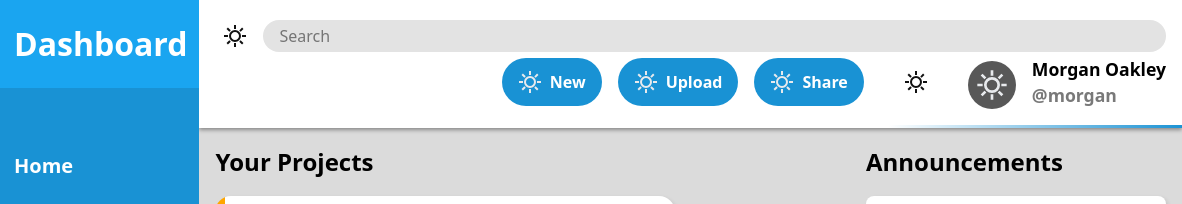
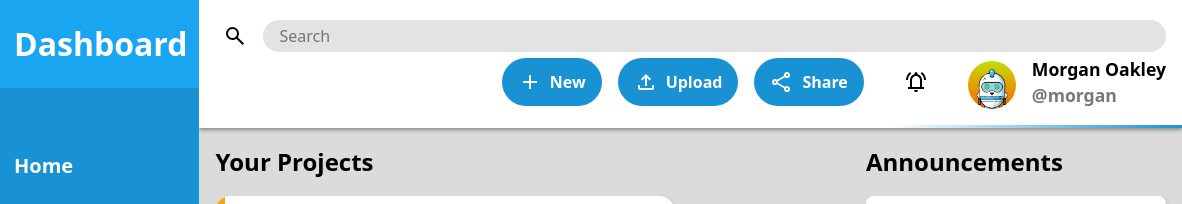
Before and after one commit to Juusoma/odin-admin-dashboard, a plain HTML site: page index.html in a window 1280 px wide. Shown: the top 204 px of the page, 98-1280 px from the left. Drawn offline with Linux system fonts and the light colour scheme.

Commit message:
Avatar icons

```diff
--- a/index.html
+++ b/index.html
@@ -57,30 +57,32 @@
         <div class="header">
             <div class="search-container">
                 <button class="icon-button search-button">
-                    <img src="./img/dummy-icon-black.svg" alt="dummy">
+                    <svg xmlns="http://www.w3.org/2000/svg" height="24px" viewBox="0 -960 960 960" width="24px" fill="#000000"><path d="M784-120 532-372q-30 24-69 38t-83 14q-109 0-184.5-75.5T120-580q0-109 75.5-184.5T380-840q109 0 184.5 75.5T640-580q0 44-14 83t-38 69l252 252-56 56ZM380-400q75 0 127.5-52.5T560-580q0-75-52.5-127.5T380-760q-75 0-127.5 52.5T200-580q0 75 52.5 127.5T380-400Z"/></svg>
                 </button>
                 <input type="text" class="search-bar" placeholder="Search">
             </div>
             <div class="profile-container">
                 <div class="header-actions-container">
                     <button class="header-button">
-                        <img src="./img/dummy-icon.svg" alt="dummy">
+                        <svg xmlns="http://www.w3.org/2000/svg" height="24px" viewBox="0 -960 960 960" width="24px" fill="#FFFFFF"><path d="M440-440H200v-80h240v-240h80v240h240v80H520v240h-80v-240Z"/></svg>
                         New
                     </button>
                     <button class="header-button">
-                        <img src="./img/dummy-icon.svg" alt="dummy">
+                        <svg xmlns="http://www.w3.org/2000/svg" height="24px" viewBox="0 -960 960 960" width="24px" fill="#FFFFFF"><path d="M440-320v-326L336-542l-56-58 200-200 200 200-56 58-104-104v326h-80ZM240-160q-33 0-56.5-23.5T160-240v-120h80v120h480v-120h80v120q0 33-23.5 56.5T720-160H240Z"/></svg>
                         Upload
                     </button>
                     <button class="header-button">
-                        <img src="./img/dummy-icon.svg" alt="dummy">
+                        <svg xmlns="http://www.w3.org/2000/svg" height="24px" viewBox="0 -960 960 960" width="24px" fill="#FFFFFF"><path d="M680-80q-50 0-85-35t-35-85q0-6 3-28L282-392q-16 15-37 23.5t-45 8.5q-50 0-85-35t-35-85q0-50 35-85t85-35q24 0 45 8.5t37 23.5l281-164q-2-7-2.5-13.5T560-760q0-50 35-85t85-35q50 0 85 35t35 85q0 50-35 85t-85 35q-24 0-45-8.5T598-672L317-508q2 7 2.5 13.5t.5 14.5q0 8-.5 14.5T317-452l281 164q16-15 37-23.5t45-8.5q50 0 85 35t35 85q0 50-35 85t-85 35Zm0-80q17 0 28.5-11.5T720-200q0-17-11.5-28.5T680-240q-17 0-28.5 11.5T640-200q0 17 11.5 28.5T680-160ZM200-440q17 0 28.5-11.5T240-480q0-17-11.5-28.5T200-520q-17 0-28.5 11.5T160-480q0 17 11.5 28.5T200-440Zm480-280q17 0 28.5-11.5T720-760q0-17-11.5-28.5T680-800q-17 0-28.5 11.5T640-760q0 17 11.5 28.5T680-720Zm0 520ZM200-480Zm480-280Z"/></svg>
                         Share
                     </button>
                 </div>
                 <button class="icon-button notification-button">
-                    <img src="./img/dummy-icon-black.svg" alt="dummy">
+                    <svg xmlns="http://www.w3.org/2000/svg" height="24px" viewBox="0 -960 960 960" width="24px" fill="#000000"><path d="M80-560q0-100 44.5-183.5T244-882l47 64q-60 44-95.5 111T160-560H80Zm720 0q0-80-35.5-147T669-818l47-64q75 55 119.5 138.5T880-560h-80ZM160-200v-80h80v-280q0-83 50-147.5T420-792v-28q0-25 17.5-42.5T480-880q25 0 42.5 17.5T540-820v28q80 20 130 84.5T720-560v280h80v80H160Zm320-300Zm0 420q-33 0-56.5-23.5T400-160h160q0 33-23.5 56.5T480-80ZM320-280h320v-280q0-66-47-113t-113-47q-66 0-113 47t-47 113v280Z"/></svg>
                 </button>
                 <button class="profile-button">
-                    <img src="./img/dummy-icon.svg" alt="dummy" class="profile-icon">
+                    <div class="profile-icon-container">
+                        <img src="./img/avatar_1.webp" alt="dummy" class="profile-icon">
+                    </div>
                     <div>
                         <p>Morgan Oakley</p>
                         <p class="profile-username">@morgan</p>
--- a/style.css
+++ b/style.css
@@ -192,10 +192,15 @@ input[type="text"]{
     text-decoration: underline;
 }
 
+.profile-icon-container{
+    width: 48px;
+    height: 48px;
+    background: linear-gradient(0deg, rgb(255, 98, 0), rgb(193, 222, 6));
+    border-radius: 50%;
+    overflow: hidden;
+}
+
 .profile-icon{
-    width: 48px;
-    background-color: rgb(88, 88, 88);
-    border-radius: 50%;
     padding: 8px;
 }
 
```
Also changed, not shown: img/avatar_0.webp (added), img/avatar_1.webp (added), img/avatar_2.webp (added), img/avatar_3.webp (added), img/avatar_4.webp (added), img/avatar_5.webp (added), img/avatar_6.webp (added).
